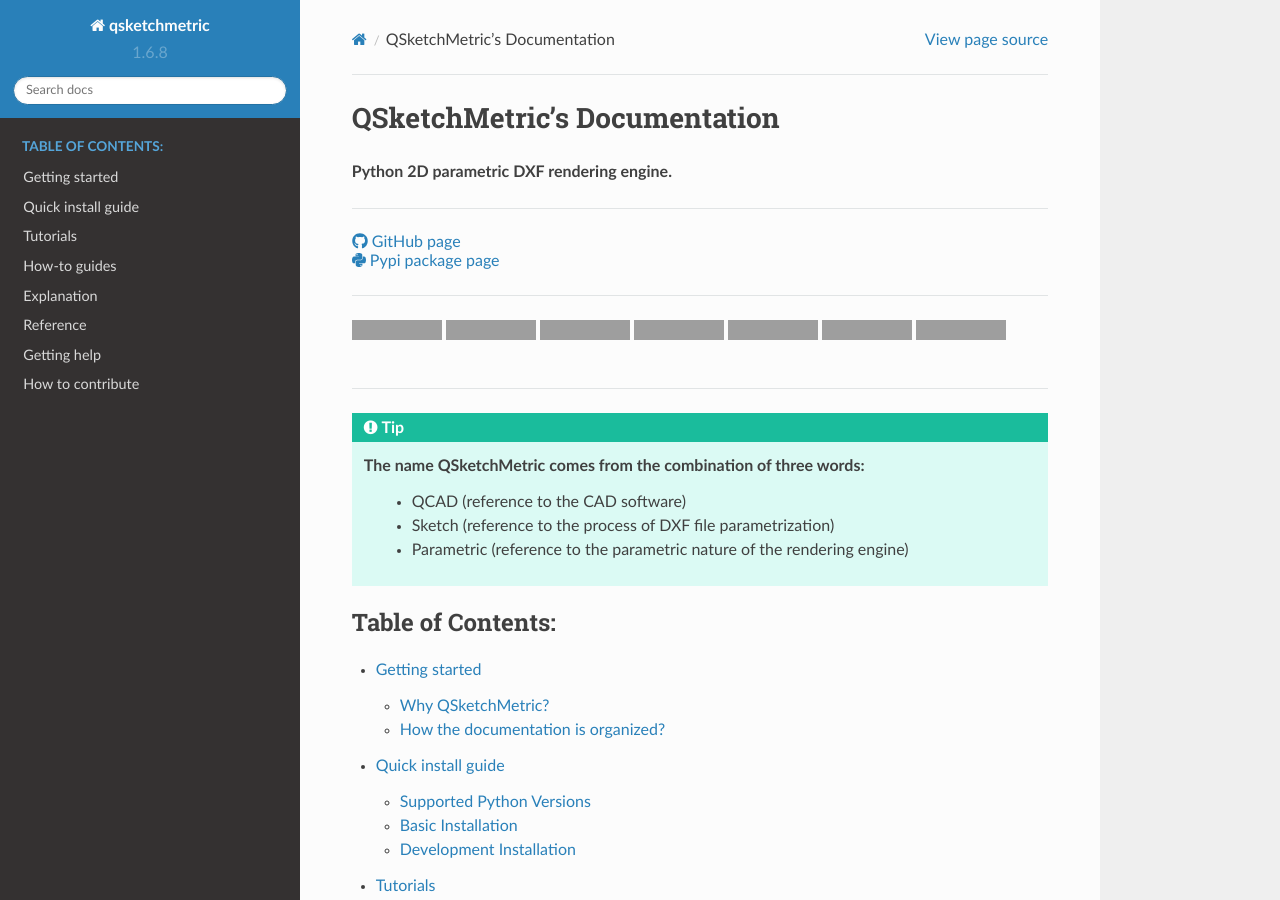
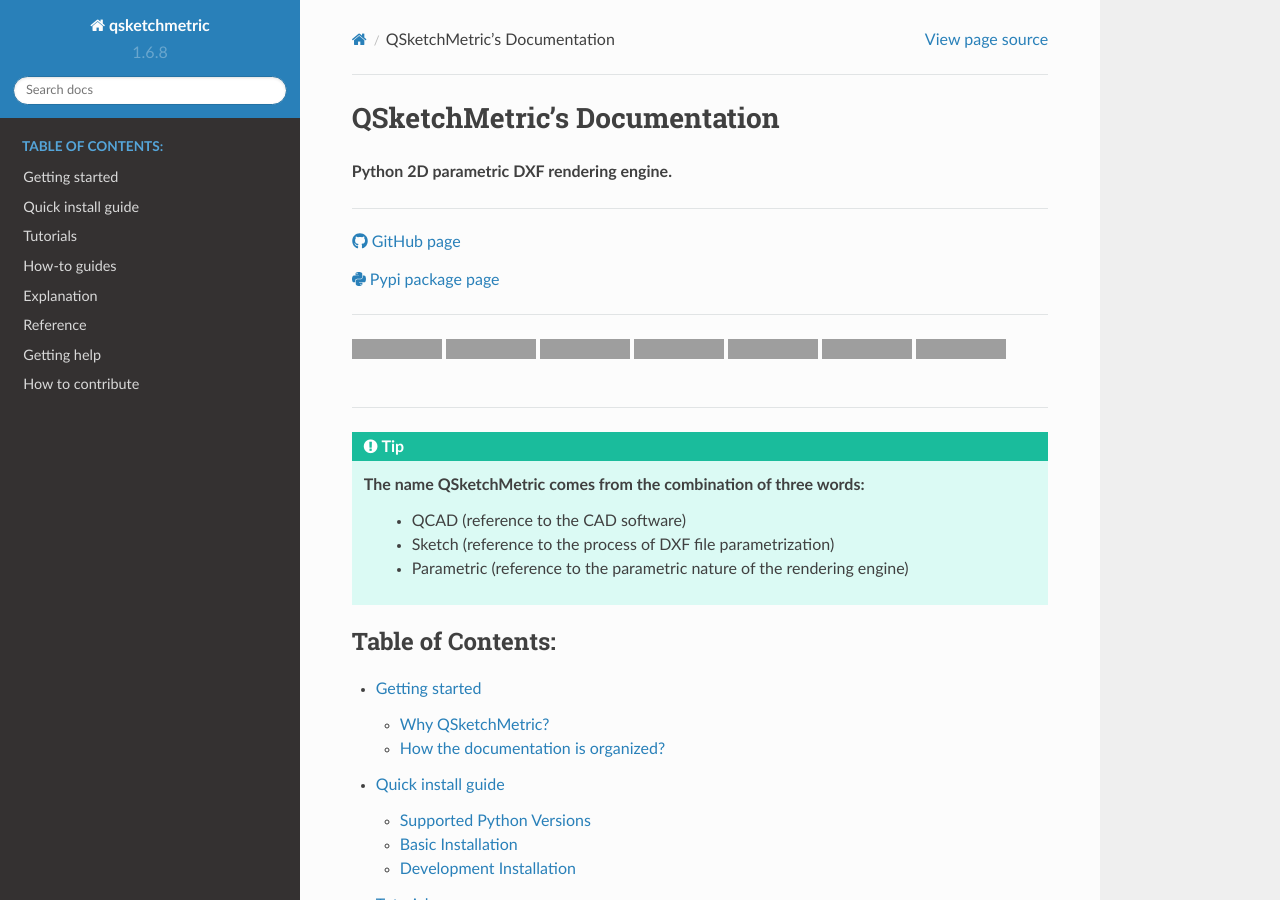
Before and after one commit to MadScrewdriver/qsketchmetric, a Sphinx documentation site: the page built from docs/index.rst, in a window 1280 px wide and 900 px high. Built offline with Sphinx 7.4.7 and the Read the Docs theme 2.0.0, drawn with Linux system fonts in a browser that asks for light colours; formulas are drawn with MathJax 3; grey boxes are pictures that could not be loaded.

Commit message:
Documentation relese

```diff
--- a/docs/index.rst
+++ b/docs/index.rst
@@ -12,7 +12,7 @@
 .. raw:: html
 
    <a href="https://github.com/MadScrewdriver/qsketchmetric"><i class="fab fa-github"></i> GitHub page</a></li></br>
-   <a href="https://pypi.org/project/qsketchmetric/"><i class="fab fa-python"></i> Pypi package page</a></li>
+   </br><a href="https://pypi.org/project/qsketchmetric/"><i class="fab fa-python"></i> Pypi package page</a></li>
 
 ---------------------------------------------
 
```
Also changed, not shown: 1 other file.
